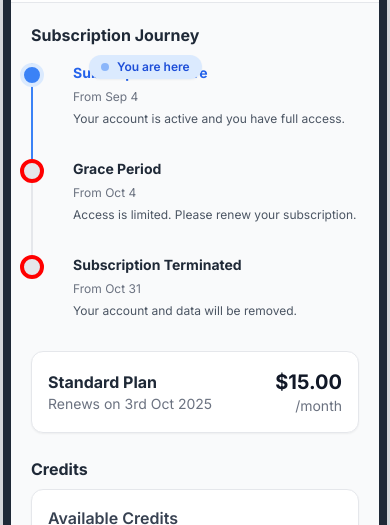
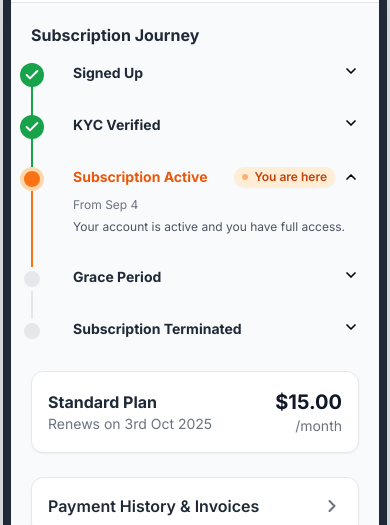
Before and after one commit to shekharmishra-dev/HeyoBillingPage, a plain HTML site: page index.html in a window 390 px wide. Shown: the part 130-655 px from the top of the page. Drawn offline with nearby package versions, Linux system fonts and the light colour scheme.

Commit message:
Update index.html

```diff
--- a/index.html
+++ b/index.html
@@ -36,11 +36,11 @@
         }
         /* Active state styles */
         .timeline-item.active {
-            border-left-color: #3b82f6; /* Blue line for active */
+            border-left-color: #f97316; /* Orange line for active */
         }
         .timeline-item.active .timeline-icon {
-            background-color: #3b82f6;
-            border: 4px solid #dbeafe;
+            background-color: #f97316;
+            border: 4px solid #fed7aa;
         }
         /* Completed state styles */
          .timeline-item.completed {
@@ -52,7 +52,7 @@
         /* Future state styles */
         .timeline-item.future .timeline-icon {
             background-color: #e5e7eb;
-            border: 4px solid #FF0000;
+            border: 4px solid #f9fafb;
         }
         .gemini-summary-box {
             animation: fadeIn 0.5s ease-in-out;
@@ -60,6 +60,17 @@
         @keyframes fadeIn {
             from { opacity: 0; transform: translateY(-10px); }
             to { opacity: 1; transform: translateY(0); }
+        }
+        .timeline-description {
+            transition: max-height 0.3s ease-in-out, opacity 0.3s ease-in-out;
+            max-height: 100px;
+            overflow: hidden;
+        }
+        .timeline-description.hidden {
+             max-height: 0;
+             opacity: 0;
+             margin-top: 0 !important;
+             padding-top: 0 !important;
         }
     </style>
 </head>
@@ -70,7 +81,7 @@
         <div class="h-[700px] overflow-y-auto">
             <!-- App Header -->
             <header class="sticky top-0 bg-white/80 backdrop-blur-sm z-10 p-4 border-b border-gray-200 flex items-center gap-4">
-                <svg xmlns="http://www.w3.org/2000/svg" width="24" height="24" viewBox="0 0 24" viewBox="0 0 24 24" fill="none" stroke="currentColor" stroke-width="2" stroke-linecap="round" stroke-linejoin="round" class="text-gray-600"><path d="m15 18-6-6 6-6"/></svg>
+                <svg xmlns="http://www.w3.org/2000/svg" width="24" height="24" viewBox="0 0 24" 24" fill="none" stroke="currentColor" stroke-width="2" stroke-linecap="round" stroke-linejoin="round" class="text-gray-600"><path d="m15 18-6-6 6-6"/></svg>
                 <h1 class="text-lg font-semibold text-gray-800 text-center flex-grow -ml-6">Billing & Subscription</h1>
             </header>
 
@@ -100,6 +111,16 @@
                      </div>
                 </section>
 
+                 <!-- Invoices Section -->
+                <section class="mb-6">
+                    <div class="bg-white p-4 rounded-xl border border-gray-200 shadow-sm">
+                        <button id="invoices-button" class="w-full text-left flex justify-between items-center text-gray-800 hover:text-orange-600 transition-colors">
+                            <span class="font-semibold">Payment History & Invoices</span>
+                            <svg xmlns="http://www.w3.org/2000/svg" width="20" height="20" viewBox="0 0 24 24" fill="none" stroke="currentColor" stroke-width="2.5" stroke-linecap="round" stroke-linejoin="round" class="text-gray-500"><path d="m9 18 6-6-6-6"/></svg>
+                        </button>
+                    </div>
+                </section>
+
 
                 <!-- Credits Section -->
                 <section class="mb-6">
@@ -109,7 +130,7 @@
                         <div id="credits-header" class="p-4 flex justify-between items-center cursor-pointer hover:bg-gray-50">
                             <div>
                                 <p class="font-semibold text-gray-700">Available Credits</p>
-                                <p class="text-2xl font-bold text-blue-600">1,250</p>
+                                <p class="text-2xl font-bold text-orange-600">1,250</p>
                             </div>
                             <svg id="accordion-icon" xmlns="http://www.w3.org/2000/svg" width="20" height="20" viewBox="0 0 24 24" fill="none" stroke="currentColor" stroke-width="2.5" stroke-linecap="round" stroke-linejoin="round" class="text-gray-500 transition-transform duration-300"><path d="m6 9 6 6 6-6"/></svg>
                         </div>
@@ -147,7 +168,7 @@
                            </ul>
                            <!-- Gemini Feature Section -->
                            <div class="p-4 border-t border-gray-200">
-                                <button id="summarize-button" class="w-full bg-indigo-100 text-indigo-700 font-bold py-2 px-4 rounded-lg hover:bg-indigo-200 focus:outline-none focus:ring-2 focus:ring-offset-2 focus:ring-indigo-500 transition-colors duration-300 flex items-center justify-center gap-2">
+                                <button id="summarize-button" class="w-full bg-orange-100 text-orange-700 font-bold py-2 px-4 rounded-lg hover:bg-orange-200 focus:outline-none focus:ring-2 focus:ring-offset-2 focus:ring-orange-500 transition-colors duration-300 flex items-center justify-center gap-2">
                                     ✨ Summarize Usage
                                 </button>
                                 <div id="gemini-summary-container" class="mt-4 hidden">
@@ -155,7 +176,7 @@
                                 </div>
                            </div>
                            <div class="p-4 pt-0 text-center">
-                               <a href="#" class="text-sm font-semibold text-blue-600 hover:underline">View Full Activity</a>
+                               <a href="#" class="text-sm font-semibold text-orange-600 hover:underline">View Full Activity</a>
                            </div>
                         </div>
                     </div>
@@ -163,7 +184,7 @@
 
                 <!-- CTA -->
                 <section>
-                    <button class="w-full bg-blue-600 text-white font-bold py-3 px-4 rounded-xl hover:bg-blue-700 focus:outline-none focus:ring-2 focus:ring-offset-2 focus:ring-blue-500 transition-colors duration-300">
+                    <button class="w-full bg-orange-600 text-white font-bold py-3 px-4 rounded-xl hover:bg-orange-700 focus:outline-none focus:ring-2 focus:ring-offset-2 focus:ring-orange-500 transition-colors duration-300">
                         Manage Subscription
                     </button>
                 </section>
@@ -189,6 +210,8 @@
             const currentDate = new Date('2025-09-05T12:00:00Z');
 
             const timelineData = [
+                { status: 'Signed Up', date: new Date('2025-09-01T00:00:00Z'), endDate: new Date('2025-09-01T23:59:59Z'), description: 'You successfully created your account.' },
+                { status: 'KYC Verified', date: new Date('2025-09-02T00:00:00Z'), endDate: new Date('2025-09-02T23:59:59Z'), description: 'Your identity has been verified.' },
                 { status: 'Subscription Active', date: new Date('2025-09-04T00:00:00Z'), endDate: new Date('2025-10-03T23:59:59Z'), description: 'Your account is active and you have full access.' },
                 { status: 'Grace Period', date: new Date('2025-10-04T00:00:00Z'), endDate: new Date('2025-10-10T23:59:59Z'), description: 'Access is limited. Please renew your subscription.' },
                 { status: 'Subscription Terminated', date: new Date('2025-10-31T00:00:00Z'), endDate: new Date('2025-10-31T23:59:59Z'), description: 'Your account and data will be removed.' }
@@ -199,20 +222,41 @@
                 const isCompleted = currentDate > item.endDate;
                 let stateClass = isCurrent ? 'active' : (isCompleted ? 'completed' : 'future');
                 let iconContent = isCompleted ? `<svg xmlns="http://www.w3.org/2000/svg" width="16" height="16" viewBox="0 0 24 24" fill="none" stroke="white" stroke-width="3" stroke-linecap="round" stroke-linejoin="round"><path d="M20 6 9 17l-5-5"/></svg>` : '';
-                let youAreHereTag = isCurrent ? `<div class="absolute -top-2 left-14 inline-flex items-center rounded-full bg-blue-100 px-3 py-1 text-xs font-semibold text-blue-700 shadow-sm"><span class="w-2 h-2 mr-2 bg-blue-500 rounded-full animate-pulse"></span>You are here</div>` : '';
+                let youAreHereTag = isCurrent ? `<div class="inline-flex items-center rounded-full bg-orange-100 px-2 py-0.5 text-xs font-semibold text-orange-700 shadow-sm"><span class="w-1.5 h-1.5 mr-1.5 bg-orange-500 rounded-full animate-pulse"></span>You are here</div>` : '';
+                const dateString = item.date.toLocaleDateString('en-US', { month: 'short', day: 'numeric' });
 
-                const formattedDate = item.date.toLocaleDateString('en-US', { month: 'short', day: 'numeric' });
                 const timelineItem = document.createElement('div');
-                timelineItem.className = `timeline-item ${stateClass}`;
+                timelineItem.className = `timeline-item ${stateClass} flex`;
+
                 timelineItem.innerHTML = `
-                    ${youAreHereTag}
                     <div class="timeline-icon">${iconContent}</div>
-                    <div class="flex-grow">
-                        <p class="text-sm font-bold ${isCurrent ? 'text-blue-600' : 'text-gray-800'}">${item.status}</p>
-                        <time class="text-xs text-gray-500">From ${formattedDate}</time>
-                        <p class="text-xs mt-1 text-gray-600">${item.description}</p>
+                    <div class="flex-grow w-full overflow-hidden">
+                        <div class="flex items-start justify-between cursor-pointer timeline-header">
+                            <div class="pr-2">
+                                <p class="text-sm font-bold ${isCurrent ? 'text-orange-600' : 'text-gray-800'}">${item.status}</p>
+                            </div>
+                            <div class="flex items-center flex-shrink-0">
+                                ${youAreHereTag}
+                                <svg class="w-4 h-4 ml-2 transition-transform duration-300 timeline-chevron ${isCurrent ? 'rotate-180' : ''}" xmlns="http://www.w3.org/2000/svg" width="24" height="24" viewBox="0 0 24 24" fill="none" stroke="currentColor" stroke-width="2.5" stroke-linecap="round" stroke-linejoin="round"><path d="m6 9 6 6 6-6"/></svg>
+                            </div>
+                        </div>
+                        <div class="timeline-description mt-1 ${!isCurrent ? 'hidden' : ''}">
+                            <time class="text-xs text-gray-500">${item.status.includes('Subscription') ? 'From' : 'On'} ${dateString}</time>
+                            <p class="text-xs mt-1 text-gray-600">${item.description}</p>
+                        </div>
                     </div>`;
                 timelineContainer.appendChild(timelineItem);
+            });
+
+            document.querySelectorAll('.timeline-header').forEach(header => {
+                header.addEventListener('click', () => {
+                    const wrapper = header.closest('.timeline-item');
+                    const description = wrapper.querySelector('.timeline-description');
+                    const chevron = wrapper.querySelector('.timeline-chevron');
+
+                    description.classList.toggle('hidden');
+                    chevron.classList.toggle('rotate-180');
+                });
             });
 
             // --- Gemini API Feature Logic ---
@@ -227,7 +271,6 @@
                 summaryContainer.innerHTML = `<div class="text-center text-sm text-gray-600 p-4 bg-gray-100 rounded-lg">✨ Generating summary...</div>`;
                 summarizeButton.disabled = true;
 
-                // 1. Scrape data from the UI
                 const transactions = Array.from(transactionsList.querySelectorAll('li')).map(item => {
                     const description = item.querySelector('div p:first-child').textContent;
                     const date = item.querySelector('div p:last-child').textContent;
@@ -235,7 +278,6 @@
                     return { description, date, amount };
                 });
 
-                // 2. Create the prompt for the LLM
                 const userQuery = `
                     You are a friendly financial assistant inside a mobile app.
                     Analyze the following list of credit transactions and provide a short, easy-to-understand summary for the user.
@@ -248,7 +290,7 @@
 
                 try {
                     const summaryText = await callGeminiAPI(userQuery);
-                    summaryContainer.innerHTML = `<div class="gemini-summary-box text-sm text-gray-800 p-4 bg-indigo-50 rounded-lg border border-indigo-200">${summaryText.replace(/\n/g, '<br>')}</div>`;
+                    summaryContainer.innerHTML = `<div class="gemini-summary-box text-sm text-gray-800 p-4 bg-orange-50 rounded-lg border border-orange-200">${summaryText.replace(/\n/g, '<br>')}</div>`;
                 } catch (error) {
                     console.error('Gemini API call failed:', error);
                     summaryContainer.innerHTML = `<div class="text-sm text-red-700 p-4 bg-red-100 rounded-lg border border-red-200">Sorry, we couldn't generate a summary at this time.</div>`;
```
